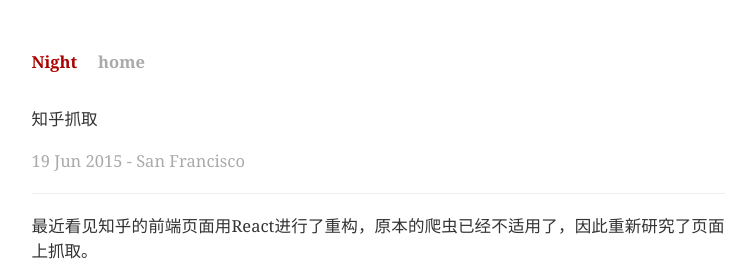
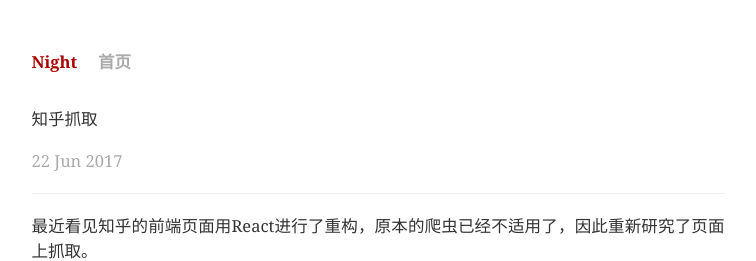
Before and after one commit to night1008/night1008.github.io, a Jekyll site: the page built from _posts/2017-07-22-zhihu-crawl.md, in a window 1280 px wide. Shown: the top 261 px of the page, without its empty margins (262-1018 px from the left). Built offline with Jekyll 4.4.1, drawn with Linux system fonts in a browser that asks for light colours.

Commit message:
update zhihu post

```diff
--- a/_layouts/default.html
+++ b/_layouts/default.html
@@ -17,12 +17,12 @@
         <title>{{ page.title }}</title>
 	</head>
     <body>
+        <div id="top"></div>
         <div class="site">
-            <div id="top" class="title">
+            <div class="title">
                 <a href="/">Night</a>
-                <a class="extra" href="/">home</a>
+                <a class="extra" href="/">首页</a>
             </div>
-
             {{ content }}
         </div>
 
--- a/_posts/2017-07-22-zhihu-crawl.md
+++ b/_posts/2017-07-22-zhihu-crawl.md
@@ -4,7 +4,7 @@ title: 知乎抓取
 ---
 
 {{ page.title }}
-<p class="meta">19 Jun 2015 - San Francisco</p>
+<p class="meta">22 Jun 2017</p>
 <hr>
 
 最近看见知乎的前端页面用React进行了重构，原本的爬虫已经不适用了，因此重新研究了页面上抓取。
```
